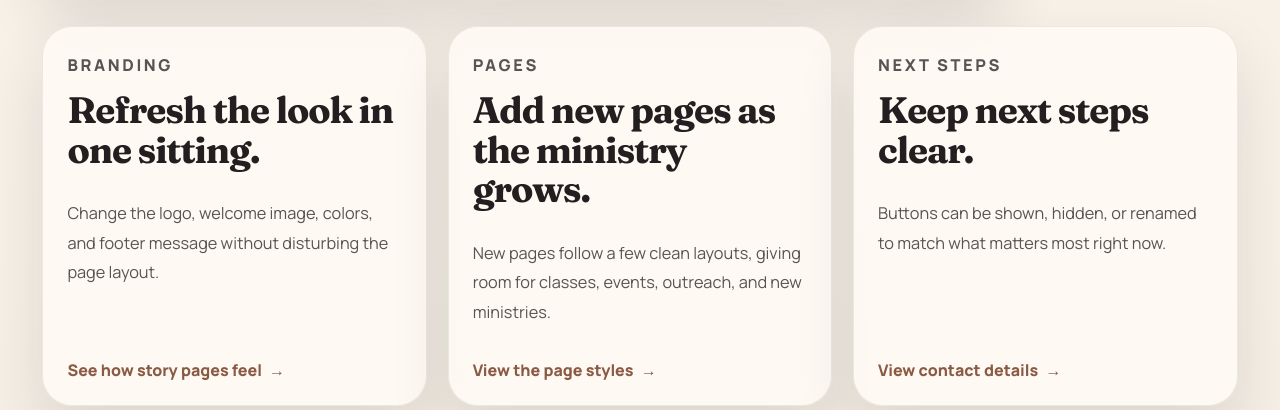
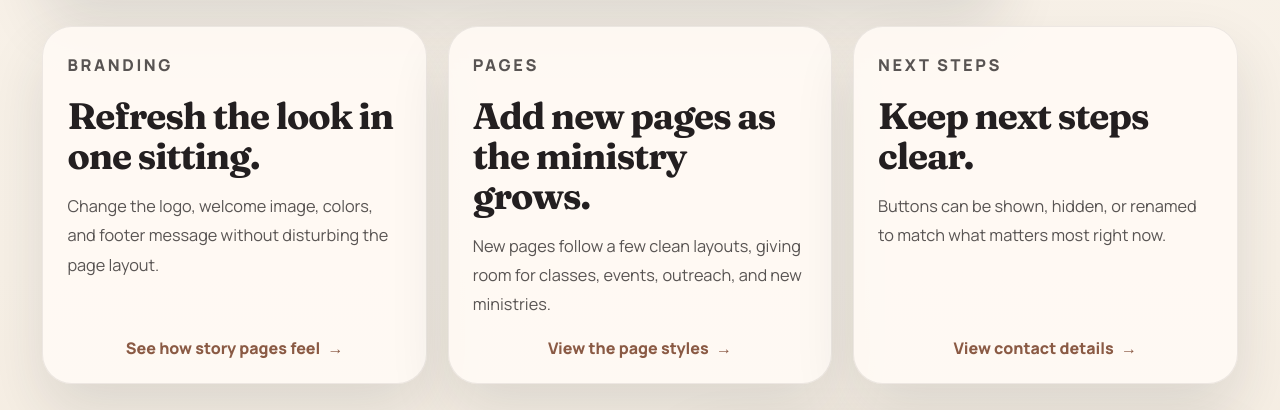
Before and after one commit to tuckerjensendev/church-website-preview, a plain HTML site: page index.html in a window 1280 px wide. Shown: the part 1206-1616 px from the top of the page. Drawn offline with Linux system fonts and the light colour scheme.

Commit message:
Pin feature card links to card bottoms

```diff
--- a/index.html
+++ b/index.html
@@ -91,31 +91,37 @@
 
       <section class="feature-grid">
         <article class="feature-card">
+          <div class="feature-card__content">
             <p class="eyebrow">Branding</p>
             <h3>Refresh the look in one sitting.</h3>
             <p>
               Change the logo, welcome image, colors, and footer message without disturbing the page
               layout.
             </p>
+          </div>
           <a class="action-link action-link--text" href="about.html">See how story pages feel</a>
         </article>
 
         <article class="feature-card">
+          <div class="feature-card__content">
             <p class="eyebrow">Pages</p>
             <h3>Add new pages as the ministry grows.</h3>
             <p>
               New pages follow a few clean layouts, giving room for classes, events, outreach, and
               new ministries.
             </p>
+          </div>
           <a class="action-link action-link--text" href="ministries.html">View the page styles</a>
         </article>
 
         <article class="feature-card">
+          <div class="feature-card__content">
             <p class="eyebrow">Next Steps</p>
             <h3>Keep next steps clear.</h3>
             <p>
               Buttons can be shown, hidden, or renamed to match what matters most right now.
             </p>
+          </div>
           <a class="action-link action-link--text" href="contact.html">View contact details</a>
         </article>
       </section>
--- a/styles.css
+++ b/styles.css
@@ -270,8 +270,8 @@
   border-radius: 0;
   color: var(--primary);
   align-self: flex-start;
-  margin-top: auto;
-  padding-top: 1rem;
+  margin-top: 1.1rem;
+  padding-top: 0;
 }
 
 .action-link--text::after {
@@ -377,8 +377,8 @@
 
 .feature-card,
 .contact-grid article {
-  display: flex;
-  flex-direction: column;
+  display: grid;
+  grid-template-rows: minmax(0, 1fr) auto;
   height: 100%;
   padding: 1.5rem;
 }
@@ -386,6 +386,18 @@
 .feature-card .eyebrow,
 .contact-grid .eyebrow {
   margin-bottom: 0.6rem;
+}
+
+.feature-card__content {
+  display: grid;
+  align-content: start;
+  gap: 1rem;
+}
+
+.feature-card__content > .eyebrow,
+.feature-card__content > h3,
+.feature-card__content > p {
+  margin: 0;
 }
 
 .split-section {
```
Lines whose indentation alone changed are shown as unchanged.
